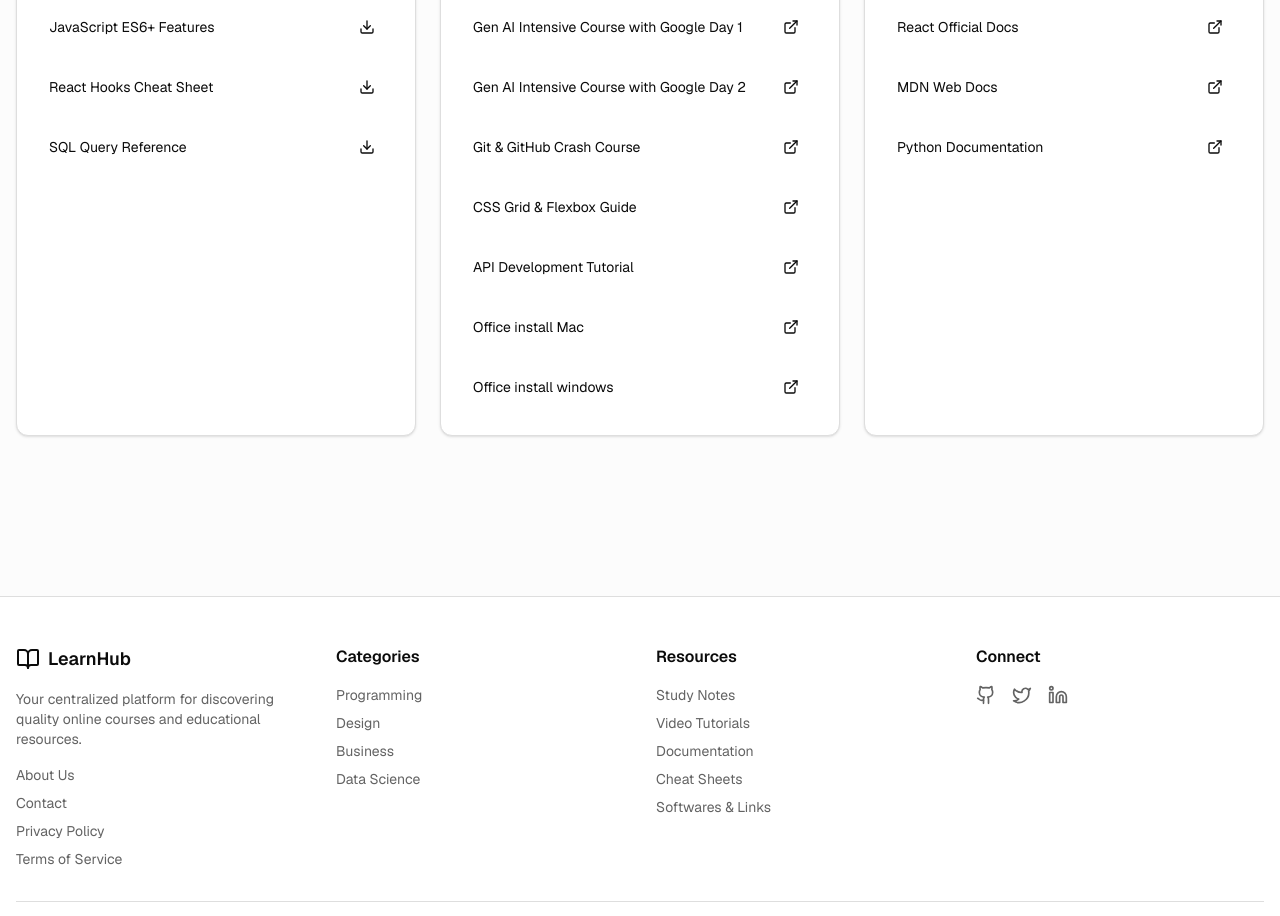
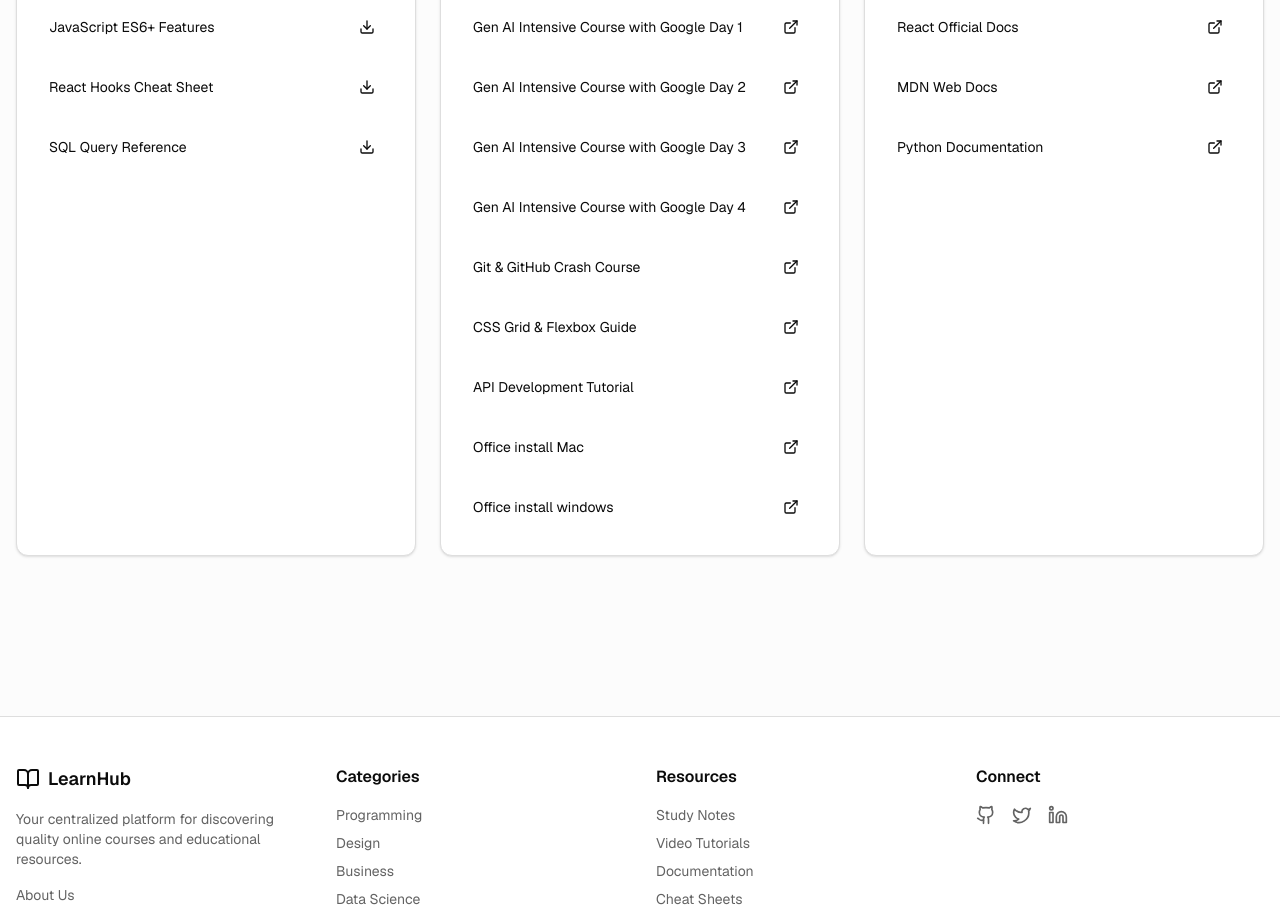
Before and after one commit to adhikarisumit/course-, a Next.js app: page / in a window 1280 px wide. Shown: the part 3480-4396 px from the top of the page. Built offline with nearby package versions, Linux system fonts and the light colour scheme.

Commit message:
google AI class day 3 and 4 linked

```diff
--- a/components/resources.tsx
+++ b/components/resources.tsx
@@ -22,6 +22,8 @@ const resources = [
     items: [
       { name: "Gen AI Intensive Course with Google Day 1", type: "Video", url: "https://www.youtube.com/live/ZaUcqznlhv8?si=wkKloy5m5boKdoZH" },
       { name: "Gen AI Intensive Course with Google Day 2", type: "Video", url: "https://www.youtube.com/live/8Gk1BE3uYek" },
+      { name: "Gen AI Intensive Course with Google Day 3", type: "Video", url: "https://www.youtube.com/live/8o-GXj8A3nE?si=tJiXEXqOQ-ASMTBn" },
+      { name: "Gen AI Intensive Course with Google Day 4", type: "Video", url: "https://www.youtube.com/live/JW1Yybfxyr4?si=EplExrUj6RS3WDHn" },
       { name: "Git & GitHub Crash Course", type: "Video", url: "https://www.youtube.com/watch?v=RGOj5yH7evk" },
       { name: "CSS Grid & Flexbox Guide", type: "Video", url: "https://www.youtube.com/watch?v=3elGSZSWTbM" },
       { name: "API Development Tutorial", type: "Video", url: "https://www.youtube.com/watch?v=0oXYLzuucwE" },
```
